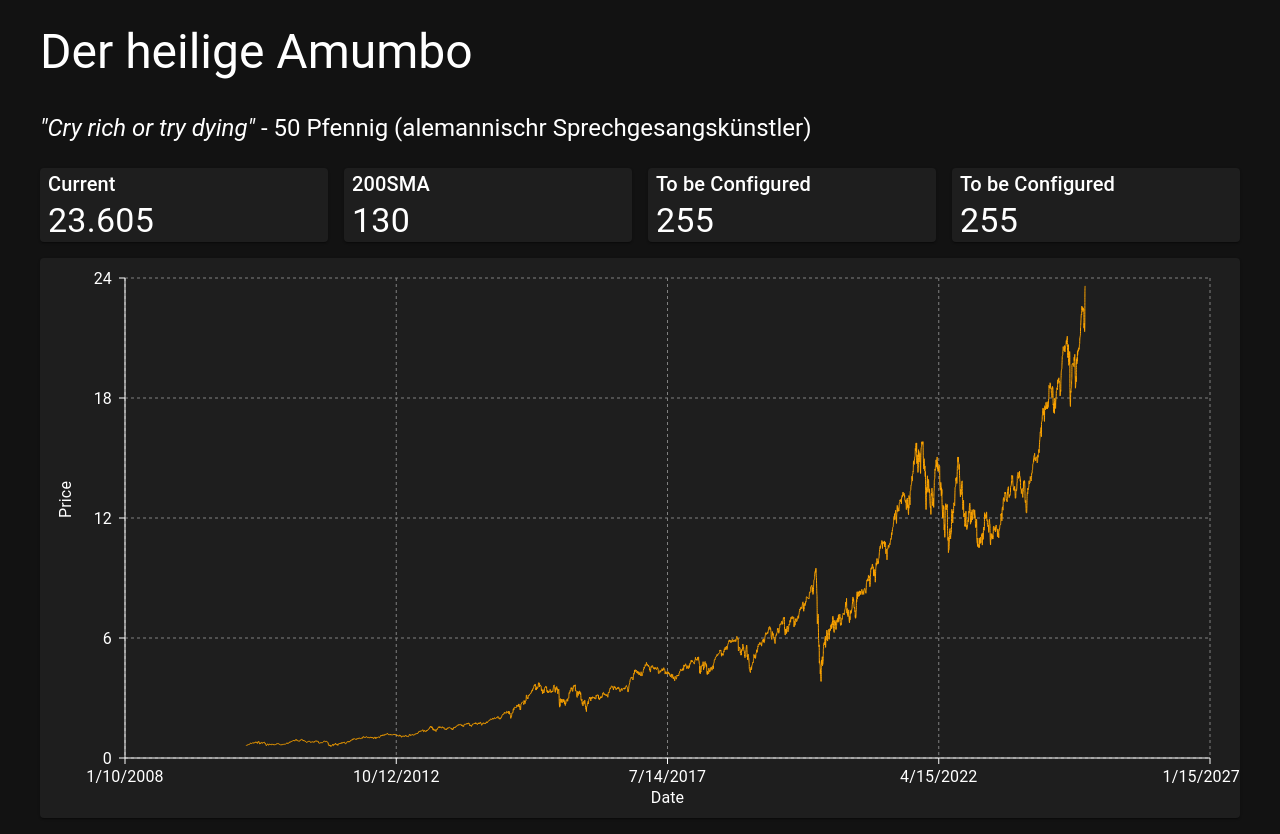
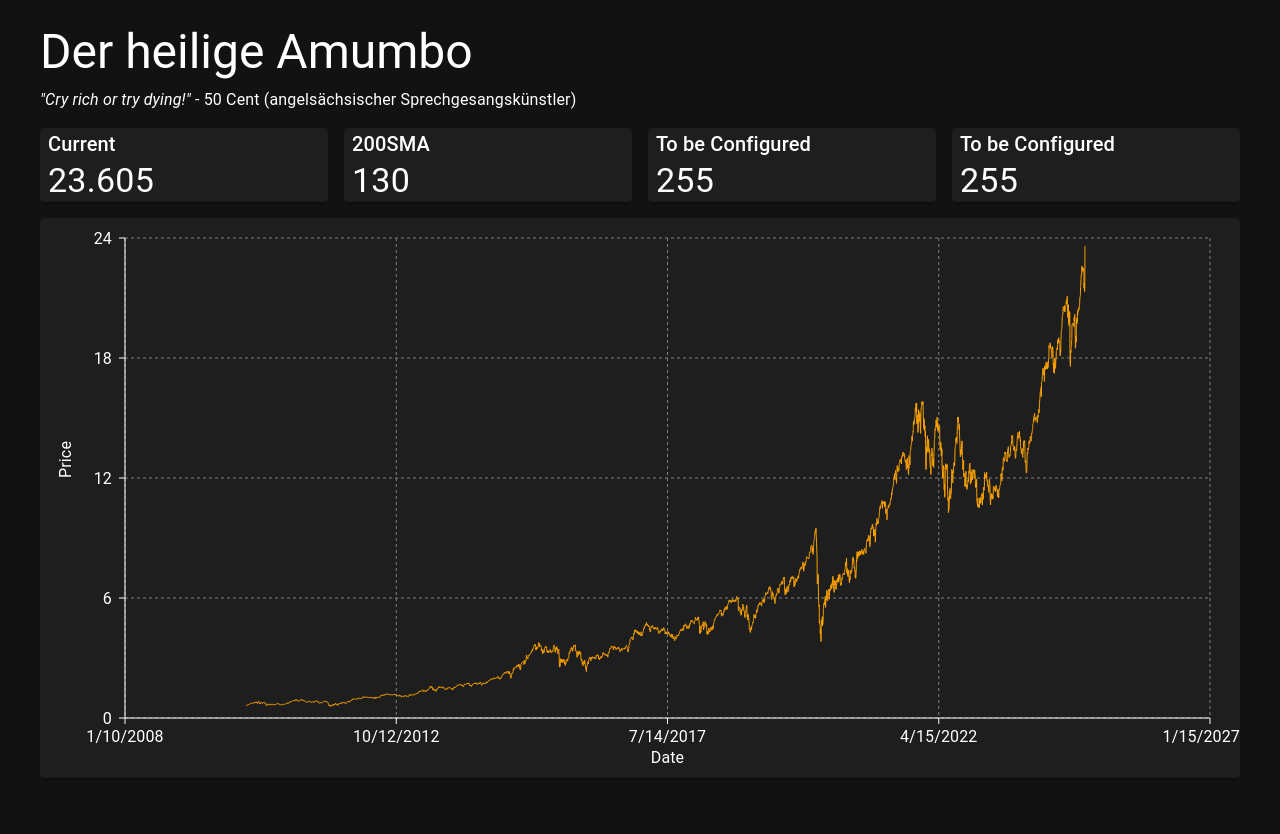
Before and after one commit to smn-t/smn-t.github.io, a React (Create React App) app: page / in a window 1280 px wide. After the commit the page ends 800 px from the top, so only its background shows below. Built offline with nearby package versions, Linux system fonts and the light colour scheme.

Commit message:
important patch

```diff
--- a/src/dashboards/MainDashboard.js
+++ b/src/dashboards/MainDashboard.js
@@ -40,8 +40,8 @@ const MainDashboard = () => {
                 <Typography variant="h3" paddingTop={3} paddingBottom={1} paddingInline={2}>
                     Der heilige Amumbo
                 </Typography>
-                <Typography variant="h5" paddingTop={3} paddingBottom={1} paddingInline={2}>
-                    <i>"Cry rich or try dying"</i> - 50 Pfennig (alemannischr Sprechgesangskünstler)
+                <Typography variant="h8" paddingInline={2}>
+                    <i>"Cry rich or try dying!"</i> - 50 Cent (angelsächsischer Sprechgesangskünstler)
                 </Typography>
                 <Grid container spacing={2} padding={2}>
                     <Grid item xs={12} sm={6} md={3}>
```
